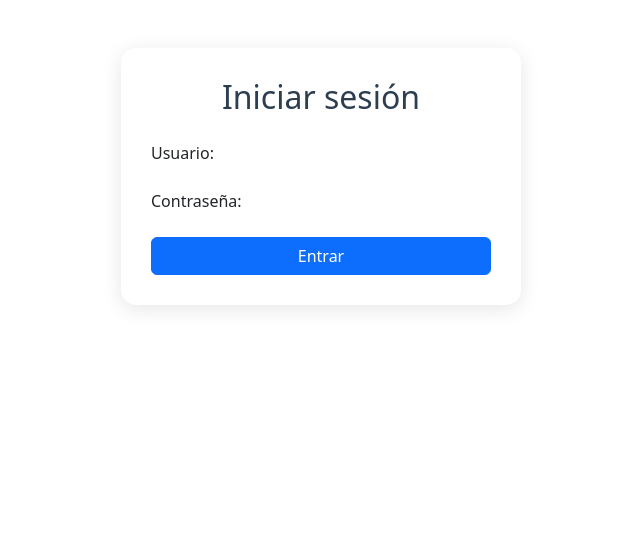
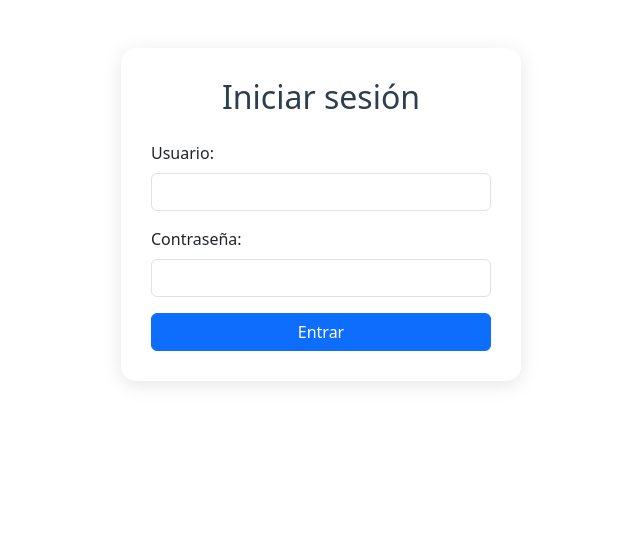
Before and after one commit to OtherStream/refugio_django, a Django app: page /usuarios/login/ in a window 1280 px wide. Shown: the part 91-632 px from the top of the page, without its empty margins (319-959 px from the left). Run offline with Django 5.2, Linux system fonts and the light colour scheme.

Commit message:
corregido el login, ya se muestran los textbox

```diff
--- a/usuarios/templates/usuarios/login.html
+++ b/usuarios/templates/usuarios/login.html
@@ -6,7 +6,6 @@
     <meta name="viewport" content="width=device-width, initial-scale=1.0">
     <title>Refugio Animal Alfa A.C.</title>
     <link rel="stylesheet" href="{% static 'css/login.css' %}">
-
     <link href="https://cdn.jsdelivr.net/npm/bootstrap@5.3.3/dist/css/bootstrap.min.css" rel="stylesheet"
         integrity="sha384-QWTKZyjpPEjISv5WaRU9OFeRpok6YctnYmDr5pNlyT2bRjXh0JMhjY6hW+ALEwIH" crossorigin="anonymous">
     <link rel="stylesheet" href="https://cdnjs.cloudflare.com/ajax/libs/font-awesome/6.5.1/css/all.min.css">
@@ -18,7 +17,7 @@
 
     {% include 'core/header.html' %}
 
-    <!-- Modal Campos Incompletos -->
+    <!-- Modal para campos incompletos -->
     <div class="modal fade" id="modalEmpty" tabindex="-1" aria-labelledby="modalEmptyLabel" aria-hidden="true">
         <div class="modal-dialog modal-dialog-centered">
             <div class="modal-content">
@@ -36,7 +35,7 @@
         </div>
     </div>
 
-    <!-- Modal Error Login -->
+    <!-- Modal para error de login -->
     <div class="modal fade" id="modalError" tabindex="-1" aria-labelledby="modalErrorLabel" aria-hidden="true">
         <div class="modal-dialog modal-dialog-centered">
             <div class="modal-content">
@@ -57,24 +56,22 @@
     <div class="container mt-5">
         <div class="login-box">
             <h2 class="text-center mb-4">Iniciar sesión</h2>
-
-
-                <div class="text-danger small mb-3"></div>
-
-
-            <form id="formLogin" method="POST" novalidate>
-
+            {% if errors.general %}
+                <div class="text-danger small mb-3">{{ errors.general }}</div>
+            {% endif %}
+            <form id="formLogin" method="POST" action="{% url 'login' %}" novalidate>
+                {% csrf_token %}
                 <div class="mb-3">
-                    <label for="{{ form.usuario.id_for_label }}" class="form-label">Usuario:</label>
-                        <div class="form-text text-danger"></div>
+                    <label for="usuario" class="form-label">Usuario:</label>
+                    <input type="text" name="usuario" id="usuario" class="form-control"
+                        value="{{ form_data.usuario|default:'' }}">
+                    <div id="errorUsuario" class="form-text text-danger">{{ errors.usuario|default:'' }}</div>
                 </div>
 
                 <div class="mb-3">
-                    <label for="{{ form.password.id_for_label }}" class="form-label">Contraseña:</label>
-
-
-                        <div class="form-text text-danger"></div>
-
+                    <label for="password" class="form-label">Contraseña:</label>
+                    <input type="password" name="password" id="password" class="form-control">
+                    <div id="errorPassword" class="form-text text-danger">{{ errors.contrasenia|default:'' }}</div>
                 </div>
 
                 <button type="submit" class="btn btn-primary w-100">Entrar</button>
@@ -100,6 +97,6 @@
             });
         });
     </script>
-    <script src="{% static 'scripts/login.js' %}"></script>
+    <script src="{% static 'js/login.js' %}"></script>
 </body>
 </html>
```
